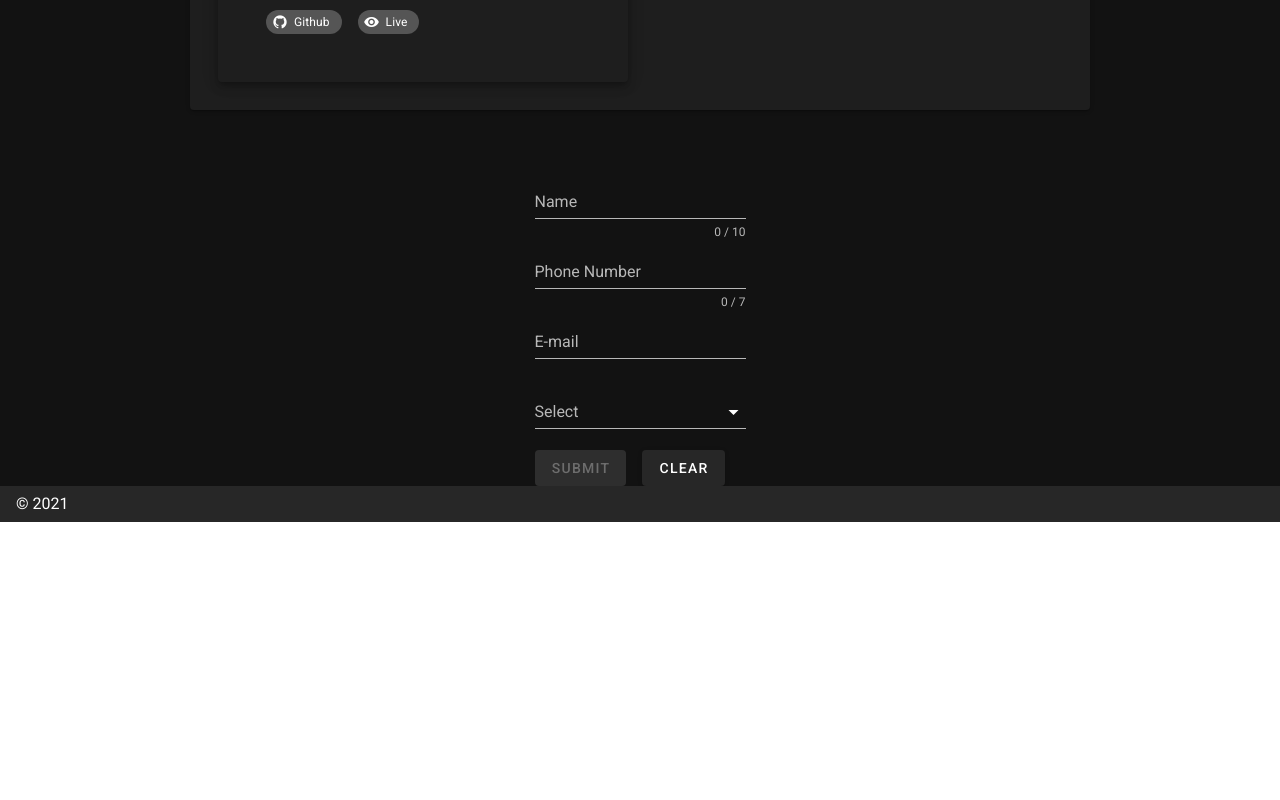
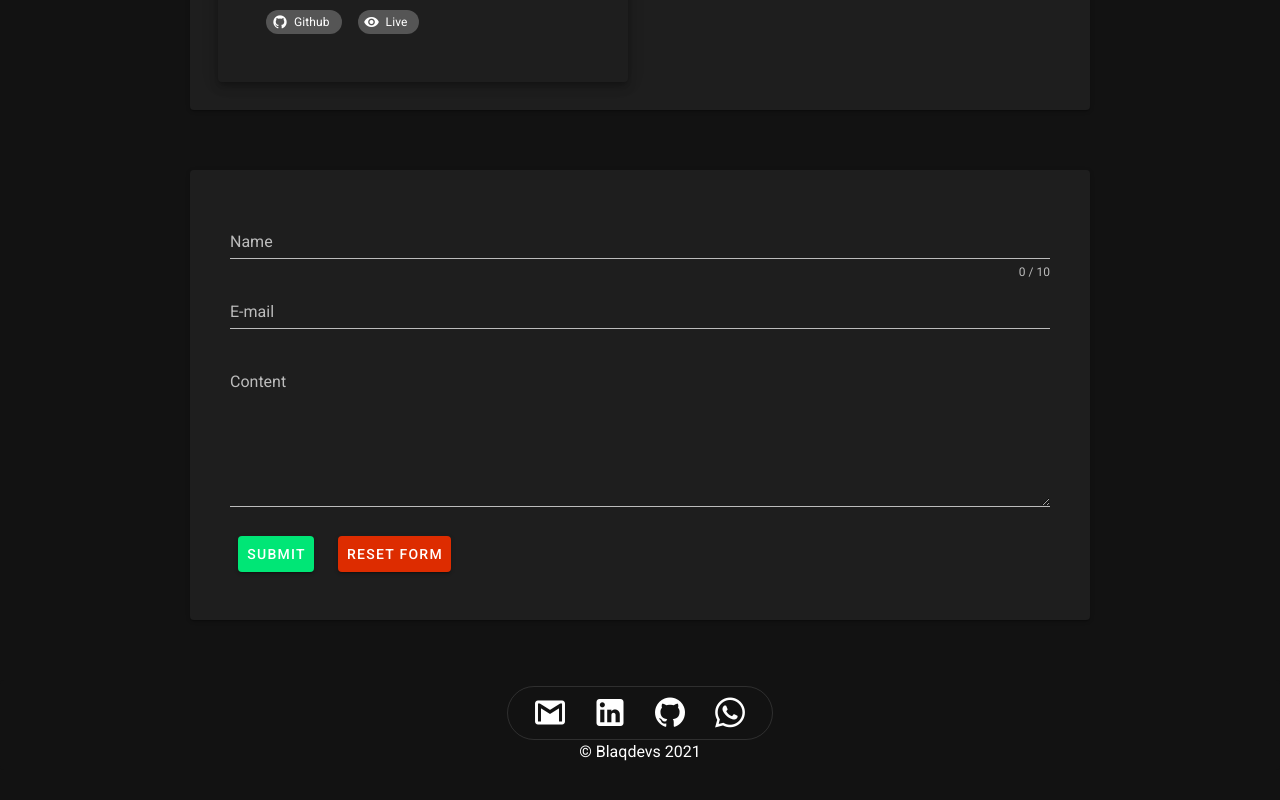
Before and after one commit to BlaqDevs/portfolio, a Nuxt app: page / in a window 1280 px wide. Shown: the part 1982-2782 px from the top of the page. Before the commit the page ends 2504 px from the top, so only its background shows below. Built offline with nearby package versions, Linux system fonts and the light colour scheme.

Commit message:
progress

```diff
--- a/components/Contact.vue
+++ b/components/Contact.vue
@@ -1,127 +1,81 @@
 <template>
-  <validation-observer ref="observer" v-slot="{ invalid }">
-    <form @submit.prevent="submit">
-      <validation-provider
-        v-slot="{ errors }"
-        name="Name"
-        rules="required|max:10"
-      >
+  <v-card elevation="" width="900">
+    <v-card-text>
+      <v-row class="ma-3 pa-0" justify="center">
+        <v-col>
+          <v-form ref="form" v-model="valid" lazy-validation width="600">
             <v-text-field
               v-model="name"
               :counter="10"
-          :error-messages="errors"
+              color="white"
+              :rules="nameRules"
               label="Name"
               required
             />
-      </validation-provider>
-      <validation-provider
-        v-slot="{ errors }"
-        name="phoneNumber"
-        :rules="{
-          required: true,
-          digits: 7,
-          regex: '^(71|72|74|76|81|82|84|85|86|87|88|89)\\d{5}$'
-        }"
-      >
+
             <v-text-field
-          v-model="phoneNumber"
-          :counter="7"
-          :error-messages="errors"
-          label="Phone Number"
+              v-model="email"
+              :rules="emailRules"
+              label="E-mail"
+              color="white"
               required
             />
-      </validation-provider>
-      <validation-provider
-        v-slot="{ errors }"
-        name="email"
-        rules="required|email"
-      >
-        <v-text-field
-          v-model="email"
-          :error-messages="errors"
-          label="E-mail"
+
+            <v-textarea
+              v-model="select"
+              color="white"
+              :items="items"
+              :rules="[v => !!v || 'Content is required']"
+              label="Content"
               required
             />
-      </validation-provider>
-      <validation-provider v-slot="{ errors }" name="select" rules="required">
-        <v-select
-          v-model="select"
-          :items="items"
-          :error-messages="errors"
-          label="Select"
-          data-vv-name="select"
-          required
-        />
-      </validation-provider>
+            <v-card-actions>
+              <v-btn
+                :disabled="!valid"
+                color="success"
+                class="mr-4"
+                @click="validate"
+              >
+                Submit
+              </v-btn>
 
-      <v-btn class="mr-4" type="submit" :disabled="invalid">
-        submit
+              <v-btn color="error" class="mr-4" @click="reset">
+                Reset Form
               </v-btn>
-      <v-btn @click="clear">
-        clear
-      </v-btn>
-    </form>
-  </validation-observer>
+            </v-card-actions>
+          </v-form>
+        </v-col>
+      </v-row>
+    </v-card-text>
+  </v-card>
 </template>
-
 <script>
-import { required, digits, email, max, regex } from 'vee-validate/dist/rules'
-import {
-  extend,
-  ValidationObserver,
-  ValidationProvider,
-  setInteractionMode
-} from 'vee-validate'
-
-setInteractionMode('eager')
-
-extend('digits', {
-  ...digits,
-  message: '{_field_} needs to be {length} digits. ({_value_})'
-})
-
-extend('required', {
-  ...required,
-  message: '{_field_} can not be empty'
-})
-
-extend('max', {
-  ...max,
-  message: '{_field_} may not be greater than {length} characters'
-})
-
-extend('regex', {
-  ...regex,
-  message: '{_field_} {_value_} does not match {regex}'
-})
-
-extend('email', {
-  ...email,
-  message: 'Email must be valid'
-})
-
 export default {
-  components: {
-    ValidationProvider,
-    ValidationObserver
+  data () {
+    return {
+      valid: true,
+      name: '',
+      nameRules: [
+        v => !!v || 'Name is required',
+        v => (v && v.length <= 10) || 'Name must be less than 10 characters'
+      ],
+      email: '',
+      emailRules: [
+        v => !!v || 'E-mail is required',
+        v => /.+@.+\..+/.test(v) || 'E-mail must be valid'
+      ],
+      textarea: null
+    }
   },
-  data: () => ({
-    name: '',
-    phoneNumber: '',
-    email: '',
-    select: null
-  }),
-
   methods: {
-    submit () {
-      this.$refs.observer.validate()
+    validate () {
+      this.$refs.form.validate()
     },
-    clear () {
-      this.name = ''
-      this.phoneNumber = ''
-      this.email = ''
-      this.select = null
-      this.$refs.observer.reset()
+    reset () {
+      this.$refs.form.reset()
+    },
+    resetValidation () {
+      this.$refs.form.resetValidation()
     }
   }
 }
--- a/components/Experience.vue
+++ b/components/Experience.vue
@@ -15,6 +15,7 @@
             :key="i.place"
             lg="6"
             md="6"
+            sm="6"
             xs="12"
           >
             <v-hover>
--- a/components/Footer.vue
+++ b/components/Footer.vue
@@ -1,7 +1,40 @@
 <template>
-  <v-footer :absolute="!fixed" app>
-    <span>&copy; {{ new Date().getFullYear() }}</span>
-  </v-footer>
+  <v-card class="my-15">
+    <v-footer :absolute="!fixed" app color="primary">
+      <v-container class="">
+        <v-row justify="center">
+          <v-chip class="" color="" outlined large link>
+            <a href="mailto:adebomor@gmail.com" target="blank">
+              <v-icon color="white" class="ma-3" large>
+                mdi-gmail
+              </v-icon>
+            </a>
+            <a
+              href="linkedin.com/in/omoyokan-moses-adenomor-97445b156"
+              target="blank"
+            >
+              <v-icon color="white" class="ma-3" large>
+                mdi-linkedin
+              </v-icon>
+            </a>
+            <a href="https://github.com/BlaqDevs" target="blank">
+              <v-icon color="white" class="ma-3" large>
+                mdi-github
+              </v-icon>
+            </a>
+            <a href="https://wa.link/cpv1ot" target="blank">
+              <v-icon color="white" class="ma-3" large>
+                mdi-whatsapp
+              </v-icon>
+            </a>
+          </v-chip>
+        </v-row>
+        <v-row justify="center">
+          <span>&copy; Blaqdevs {{ new Date().getFullYear() }}</span>
+        </v-row>
+      </v-container>
+    </v-footer>
+  </v-card>
 </template>
 <script>
 export default {
--- a/components/Projects.vue
+++ b/components/Projects.vue
@@ -10,7 +10,14 @@
     <v-card-text>
       <v-container class="">
         <v-row>
-          <v-col v-for="project in projects" :key="project.title" lg="6" md="6" xs="12">
+          <v-col
+            v-for="project in projects"
+            :key="project.title"
+            lg="6"
+            md="6"
+            sm="6"
+            xs="12"
+          >
             <v-hover>
               <template v-slot:default="{ hover }">
                 <v-card
```
Also changed, not shown: components/Resume.vue (added). Lines whose indentation alone changed are shown as unchanged.
